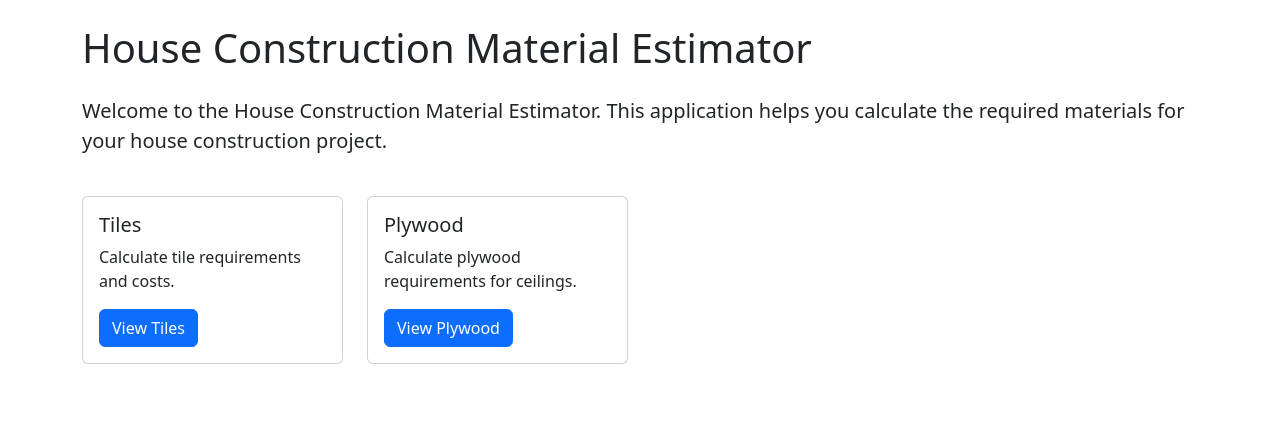
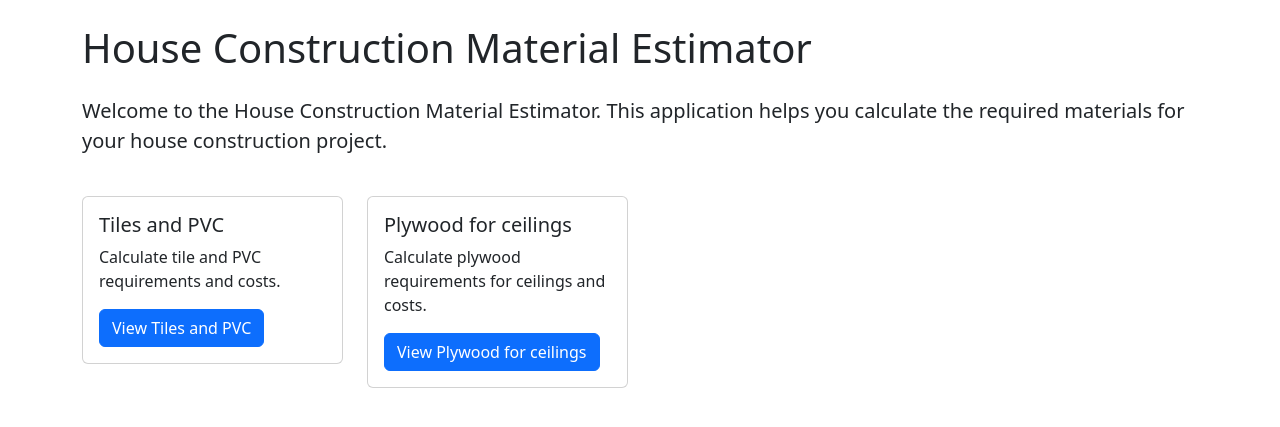
Before and after one commit to marobo/house_estimator, a Django app: page / in a window 1280 px wide. Shown: the part 56-483 px from the top of the page. Run offline with Django 5.2, Linux system fonts and the light colour scheme.

Commit message:
fixe home page

```diff
--- a/materiais/templates/materiais/home.html
+++ b/materiais/templates/materiais/home.html
@@ -14,9 +14,9 @@
     <div class="col-md-3">
         <div class="card">
             <div class="card-body">
-                <h5 class="card-title">Tiles</h5>
-                <p class="card-text">Calculate tile requirements and costs.</p>
-                <a href="{% url 'materiais:tile_list' %}" class="btn btn-primary">View Tiles</a>
+                <h5 class="card-title">Tiles and PVC</h5>
+                <p class="card-text">Calculate tile and PVC requirements and costs.</p>
+                <a href="{% url 'materiais:tile_list' %}" class="btn btn-primary">View Tiles and PVC</a>
             </div>
         </div>
     </div>
@@ -24,9 +24,9 @@
     <div class="col-md-3">
         <div class="card">
             <div class="card-body">
-                <h5 class="card-title">Plywood</h5>
-                <p class="card-text">Calculate plywood requirements for ceilings.</p>
-                <a href="{% url 'materiais:plywood_list' %}" class="btn btn-primary">View Plywood</a>
+                <h5 class="card-title">Plywood for ceilings</h5>
+                <p class="card-text">Calculate plywood requirements for ceilings and costs.</p>
+                <a href="{% url 'materiais:plywood_list' %}" class="btn btn-primary">View Plywood for ceilings</a>
             </div>
         </div>
     </div>
```
